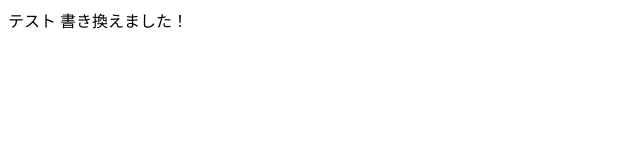
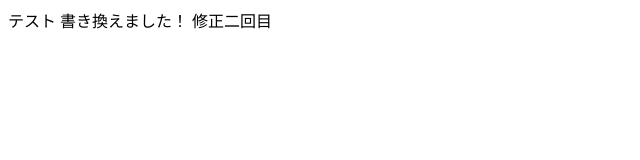
Before and after one commit to mane-333/2023-04-21-test, a plain HTML site: page Index.html in a window 1280 px wide. Shown: the whole page, without its empty margins (0-640 px from the left). Drawn offline with Linux system fonts and the light colour scheme.

Commit message:
修正二回目

```diff
--- a/Index.html
+++ b/Index.html
@@ -7,5 +7,6 @@
   <body>
     テスト
     書き換えました！
+    修正二回目
   </body>
 <html>
```
